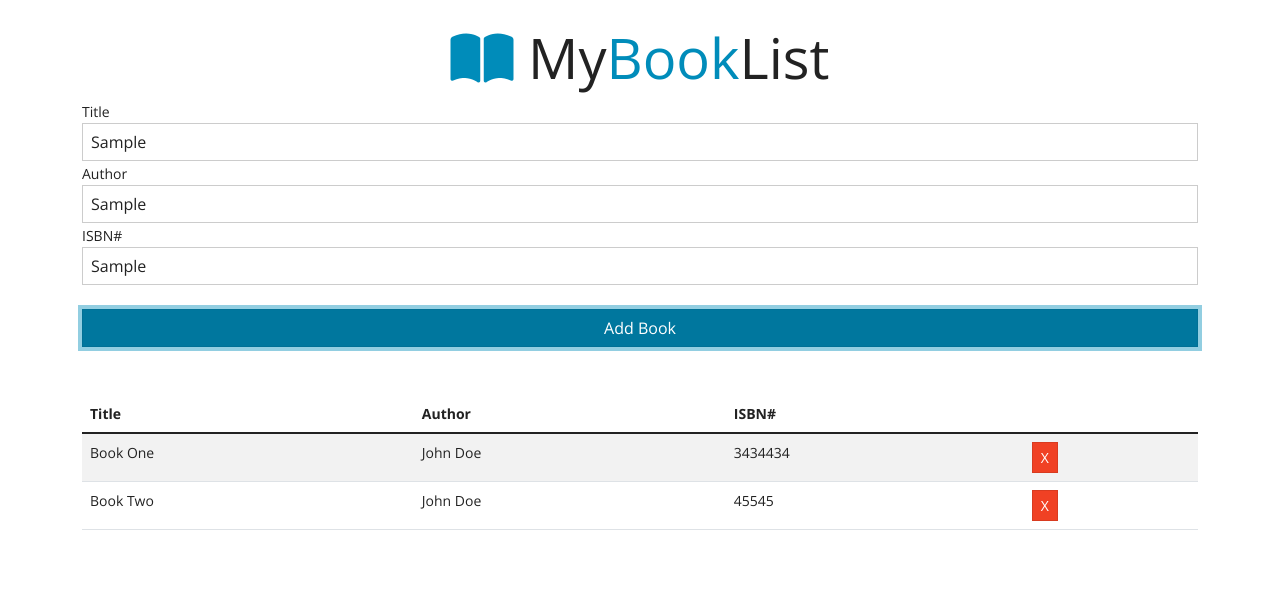
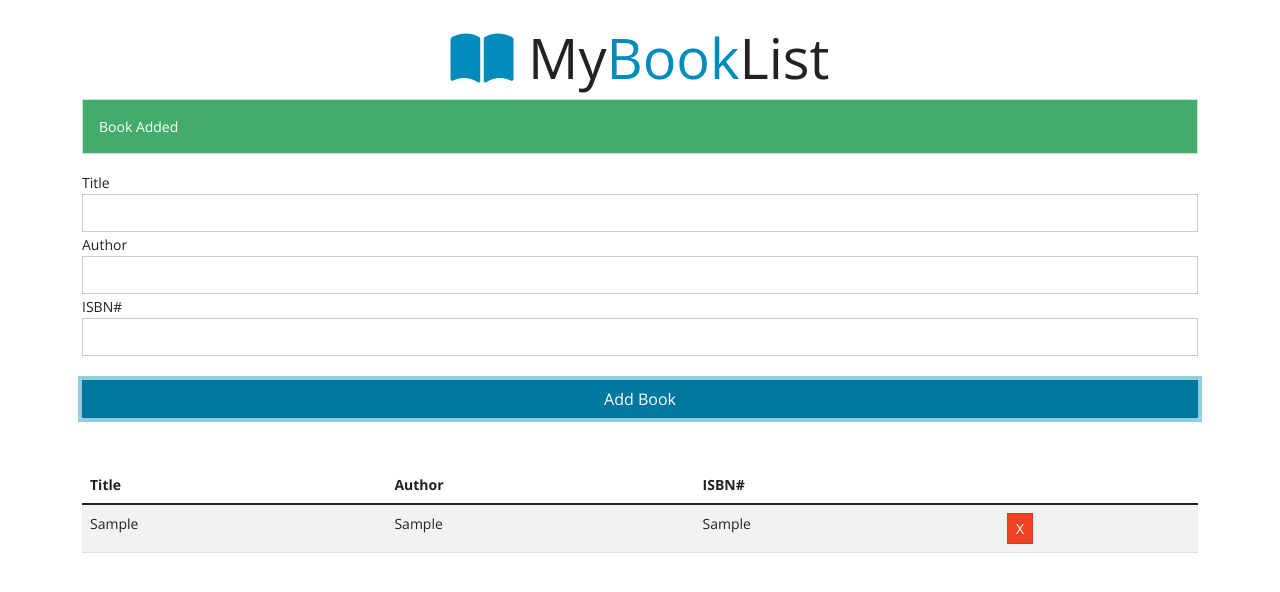
Before and after one commit to ahmedAliSaber1911/My-Book-List, a plain HTML site: page index.html in a window 1280 px wide. Both pictures are taken after typing "Sample", "Sample", "Sample" into the empty fields and a click on the input "Add Book". Drawn offline with nearby package versions, Linux system fonts and the light colour scheme.

Commit message:
finish my booklist project

```diff
--- a/app.js
+++ b/app.js
@@ -10,11 +10,8 @@ class Book {
 //Ui class : handle ui tasks
 class UI {
   static displayBook() {
-    const storeBook = [
-      { title: "Book One ", author: "John Doe", isbn: "3434434" },
-      { title: "Book Two ", author: "John Doe", isbn: "45545" },
-    ];
-    const books = storeBook;
+
+    const books = store.getBooks();
     books.forEach((book) => UI.addBookToList(book));
   }
   static addBookToList(book) {
@@ -30,10 +27,57 @@ class UI {
       `;
     list.appendChild(row);
   }
+  static clearFields() {
+    document.querySelector("#title").value = "";
+    document.querySelector("#author").value = "";
+    document.querySelector("#isbn").value = "";
+  }
+  static deleteBook(target) {
+    if (target.classList.contains("delete")) {
+      target.parentElement.parentElement.remove();
+    }
+  }
+
+  static showAlert(message, className) {
+    const div = document.createElement("div");
+    div.className = `alert alert-${className}`;
+    div.appendChild(document.createTextNode(message));
+    const container = document.querySelector(".container");
+    const form = document.querySelector("#book-form");
+    container.insertBefore(div, form);
+    // vanish in 3 seconds
+    setTimeout(() => {
+      document.querySelector(".alert").remove();
+    }, 3000);
+  }
 }
 
 //Store class : Handles Storage
-
+class store {
+  static getBooks() {
+    let books;
+    if (localStorage.getItem("books") === null) {
+      books = [];
+    } else {
+      books = JSON.parse(localStorage.getItem("books")); // local storage only store string so i use json to store it as array
+    }
+    return books;
+  }
+  static addBook(book) {
+    const books = store.getBooks();
+    books.push(book);
+    localStorage.setItem("books", JSON.stringify(books)); //to add the new book to the local storage
+  }
+  static removeBook(isbn) {
+    const books = store.getBooks();
+    books.forEach((book, index)=>{
+      if(book.isbn === isbn){
+        books.splice(index , 1);
+      }
+    });
+    localStorage.setItem('books', JSON.stringify(books))
+  }
+}
 //Event : Display a books
 document.addEventListener("DOMContentLoaded", UI.displayBook);
 
@@ -42,12 +86,32 @@ document.querySelector("#book-form").addEventListener("submit", (e) => {
   //prevent actual submit
   e.preventDefault();
   //get form values
-  const title = document.querySelector("#title").innerHTML;
-  const author = document.querySelector("#author").innerHTML;
-  const isbn = document.querySelector("#isbn").innerHTML;
+  const title = document.querySelector("#title").value;
+  const author = document.querySelector("#author").value;
+  const isbn = document.querySelector("#isbn").value;
 
-  //instatiate book
-  const book = new Book(title, author, isbn);
-  console.log(book);
+  //validate
+  if (title === "" || author === "" || isbn === "") {
+    UI.showAlert("please fill in all fields", "danger");
+  } else {
+    //instatiate book
+    const book = new Book(title, author, isbn);
+    //add a book to the ui
+    UI.addBookToList(book);
+    //add book to store
+    store.addBook(book);
+    //show success message
+    UI.showAlert("Book Added ", "success");
+    //clear fields
+    UI.clearFields();
+  }
 });
 //Event : Remove a book
+
+document.querySelector("#book-list").addEventListener("click", (e) => {
+  //remove book from ui
+  UI.deleteBook(e.target);
+  //remove book from the local storage
+  store.removeBook(e.target.parentElement.previousElementSibling.innerHTML);
+  UI.showAlert("Book Removed ", "success");
+});
--- a/index.html
+++ b/index.html
@@ -25,8 +25,8 @@
                 <input type="text" id="title" class="form-control">
             </div>
             <div class="form-group">
-                <label for="Author">Author</label>
-                <input type="text" id="Author" class="form-control">
+                <label for="author">Author</label>
+                <input type="text" id="author" class="form-control">
             </div>
             <div class="form-group">
                 <label for="isbn">ISBN#</label>
```
